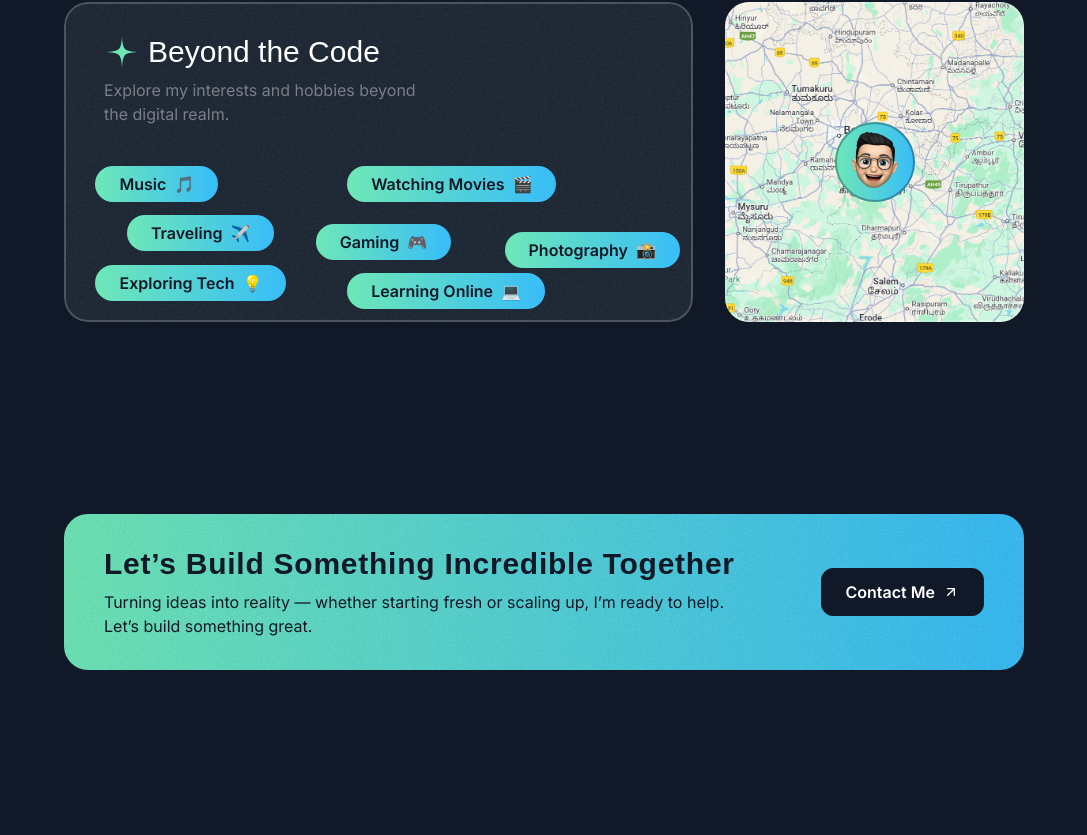
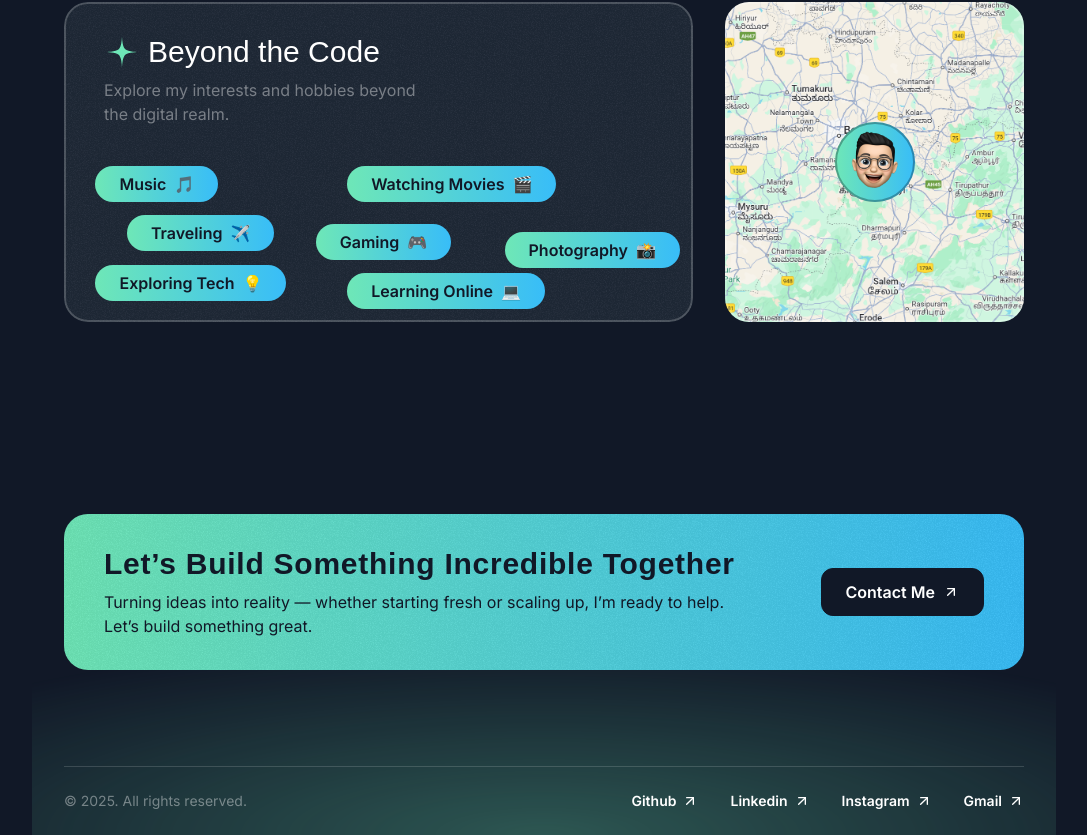
Before and after one commit to TheRealFarhanDev/portfolio, a Next.js app: page / in a window 1280 px wide. Shown: the part 4628-5463 px from the top of the page, without its empty margins (96-1183 px from the left). Before the commit the page ends 5378 px from the top, so only its background shows below. Built offline with nearby package versions, Linux system fonts and the light colour scheme; a web font is replaced by a local one.

Commit message:
Footer Section

```diff
--- a/src/app/page.tsx
+++ b/src/app/page.tsx
@@ -1,5 +1,6 @@
 import { AboutSection } from "@/sections/About";
 import { ContactSection } from "@/sections/Contact";
+import { Footer } from "@/sections/Footer";
 import { Header } from "@/sections/Header";
 import { HeroSection } from "@/sections/Hero";
 import { ProjectsSection } from "@/sections/Projects";
@@ -15,6 +16,7 @@
       <TestimonialsSection />
       <AboutSection />
       <ContactSection/>
+      <Footer/>
     </div>
   );
 }
--- a/src/sections/Footer.tsx
+++ b/src/sections/Footer.tsx
@@ -1,3 +1,40 @@
+import ArrowUpRightIcon from "@/assets/icons/arrow-up-right.svg"
+const footerLinks = [
+  {
+    title: "Github",
+    href: "#",
+  },
+  {
+    title: "Linkedin",
+    href: "#",
+  },
+  {
+    title: "Instagram",
+    href: "#",
+  },
+  {
+    title: "Gmail",
+    href: "#",
+  },
+];
+
 export const Footer = () => {
-  return <div>Footer Section</div>;
+  return (
+    <footer>
+      <div className="container relative -z-10 overflow-x-clip">
+        <div className="absolute h-[400px] w-[1600px] bottom-0 left-1/2 -translate-x-1/2 bg-emerald-300/30 [mask-image:radial-gradient(50%_50%_at_bottom_center,black,transparent)] -z-10"></div>
+        <div className="border-t border-white/15 py-6 text-sm flex flex-col md:flex-row md:justify-between items-center gap-8 mt-4 ">
+          <div className="text-white/40">&copy; 2025. All rights reserved.</div>
+          <nav className="flex flex-col md:flex-row items-center gap-8">
+            {footerLinks.map((link)=>(
+              <a href={link.href} key={link.title} className="inline-flex items-center gap-1.5">
+                <span className="font-semibold">{link.title}</span>
+                <ArrowUpRightIcon className="size-4"/>
+              </a>
+            ))}
+          </nav>
+        </div>
+      </div>
+    </footer>
+  );
 };
```
